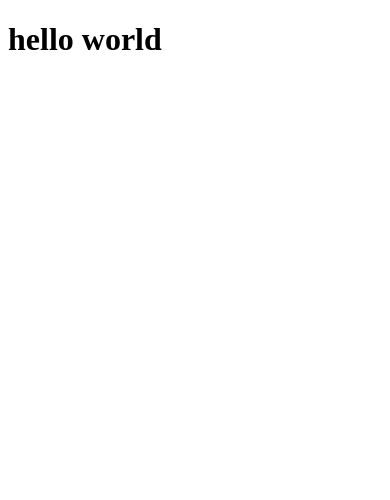
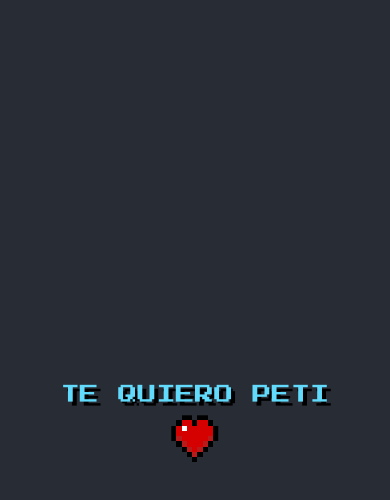
Before and after one commit to Fransuaa/fransuaa.github.io, a plain HTML site: page index.html in a window 390 px wide. Drawn offline with Linux system fonts and the light colour scheme.

Commit message:
prueba adita

```diff
--- a/index.html
+++ b/index.html
@@ -1,11 +1,29 @@
 <!DOCTYPE html>
-<html lang="en">
+<html lang="es">
 <head>
     <meta charset="UTF-8">
     <meta name="viewport" content="width=device-width, initial-scale=1.0">
-    <title>Holi</title>
+    <title>Adita 🌸</title>
+    <!-- Enlaza tu archivo CSS para los estilos -->
+    <link rel="stylesheet" href="style.css">
+    <!-- Importa la fuente "Press Start 2P" de Google Fonts para el estilo 8-bit -->
+    <link href="https://fonts.googleapis.com/css2?family=Press+Start+2P&display=swap" rel="stylesheet">
 </head>
 <body>
-    <h1>hello world</h1>
+    <div class="container">
+        <!-- Contenedor principal para centrar el contenido -->
+        <div class="message-wrapper">
+
+            <!--El texto principal-->
+            <span class="message-text">TE QUIERO PETI</span>
+
+            <!-- El corazón de Minecraft como imagen, ahora desde la carpeta 'images' -->
+            <img src="images/minecraft_heart.png" alt="Corazón pixelado de Minecraft" class="minecraft-heart-image">
+
+        </div>
+    </div>
+
+    <!-- Enlaza tu archivo JavaScript al final del body para asegurar que el HTML esté cargado -->
+    <script src="script.js"></script>
 </body>
 </html>
--- /dev/null
+++ b/style.css
@@ -0,0 +1,83 @@
+/* Estilos generales para el cuerpo de la página */
+body {
+    margin: 0;
+    padding: 0;
+    display: flex; /* Usa flexbox para centrar el contenido */
+    justify-content: center; /* Centra horizontalmente */
+    align-items: center; /* Centra verticalmente */
+    min-height: 100vh; /* Asegura que ocupe al menos el 100% de la altura de la ventana */
+    background-color: #282c34; /* Un fondo oscuro para contrastar */
+    color: #61dafb; /* Color de texto vibrante */
+    font-family: 'Press Start 2P', cursive; /* Aplica la fuente 8-bit */
+    overflow: hidden; /* Evita barras de desplazamiento si el contenido es muy grande */
+}
+
+/* Contenedor principal para el mensaje y el corazón */
+.container {
+    text-align: center; /* Centra el texto dentro del contenedor */
+    display: flex; /* Usa flexbox para alinear el texto y el corazón */
+    flex-direction: column; /* Apila los elementos verticalmente */
+    align-items: center; /* Centra los elementos horizontalmente */
+    gap: 20px; /* Espacio entre el texto y el corazón */
+    padding: 20px;
+    border-radius: 10px;
+}
+
+/* Estilos para el wrapper del mensaje y el corazón para que estén en línea */
+.message-wrapper {
+    display: flex;
+    align-items: center; /* Alinea verticalmente el texto y el corazón */
+    gap: 15px; /* Espacio entre el texto y el corazón */
+    flex-wrap: wrap; /* Permite que los elementos se envuelvan en pantallas pequeñas */
+    justify-content: center; /* Centra los elementos cuando se envuelven */
+}
+
+/* Estilos para el texto "te quiero peti" */
+.message-text {
+    font-size: 2.5em; /* Tamaño de fuente grande */
+    text-shadow: 4px 4px #000; /* Sombra para dar un efecto de pixel */
+    white-space: nowrap; /* Evita que el texto se rompa en varias líneas */
+}
+
+/* Estilos para la imagen del corazón de Minecraft */
+.minecraft-heart-image {
+    width: 64px; /* Ancho de la imagen */
+    height: 64px; /* Alto de la imagen */
+    object-fit: contain; /* Asegura que la imagen se ajuste sin distorsión */
+    animation: pulse 1.5s infinite alternate; /* Animación de latido */
+    image-rendering: pixelated; /* Mantiene el aspecto pixelado de la imagen */
+}
+
+/* Animación de latido para el corazón */
+@keyframes pulse {
+    0% {
+        transform: scale(1);
+    }
+    100% {
+        transform: scale(1.2); /* Ligeramente más grande para el efecto de latido */
+    }
+}
+
+/* Media queries para hacer el diseño responsivo en pantallas más pequeñas */
+@media (max-width: 768px) {
+    .message-text {
+        font-size: 1.8em; /* Reduce el tamaño de la fuente */
+    }
+    .minecraft-heart-image {
+        width: 50px; /* Reduce el tamaño de la imagen */
+        height: 50px;
+    }
+}
+
+@media (max-width: 480px) {
+    .message-text {
+        font-size: 1.2em; /* Reduce aún más el tamaño de la fuente */
+    }
+    .minecraft-heart-image {
+        width: 40px; /* Tamaño original del corazón */
+        height: 40px;
+    }
+    .message-wrapper {
+        flex-direction: column; /* Apila el texto y el corazón en pantallas muy pequeñas */
+    }
+}
```
Also changed, not shown: images/minecraft_heart.png (added), 2 other files.
